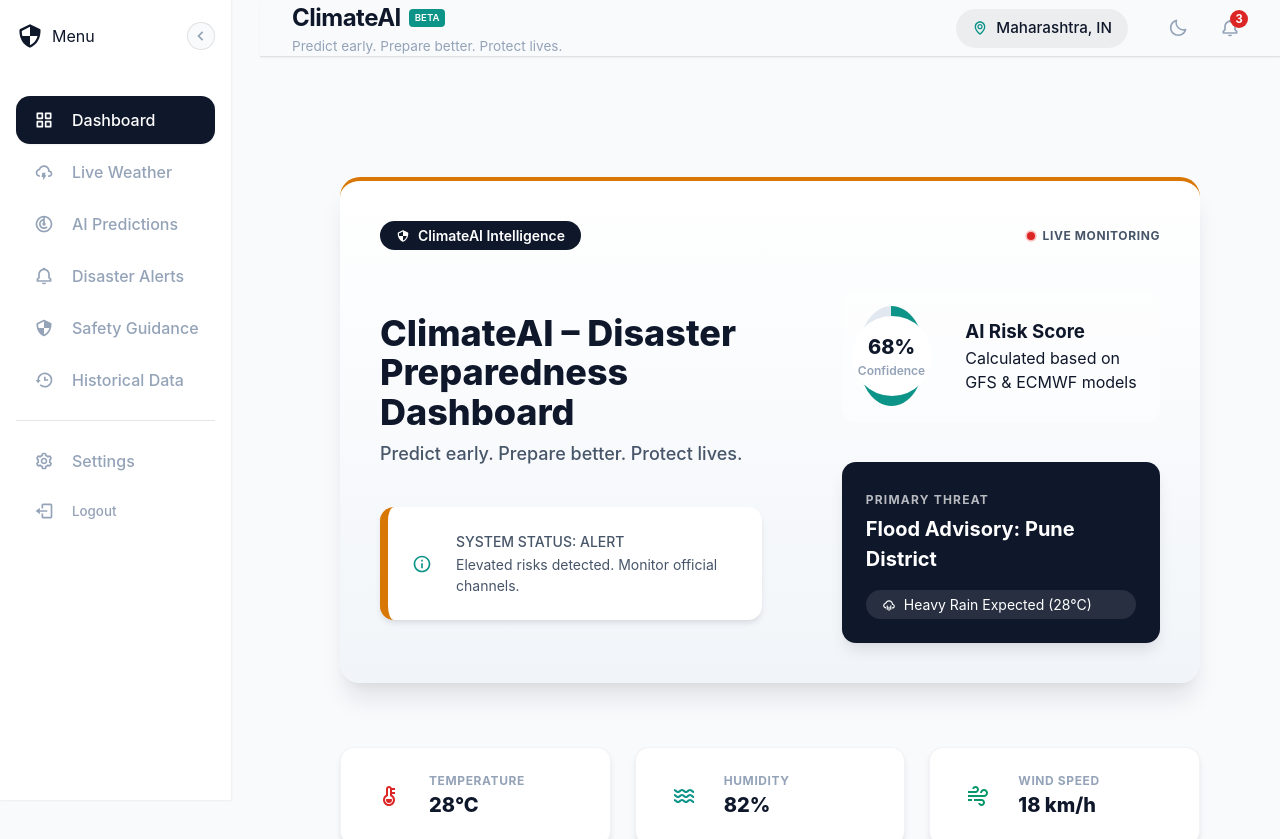
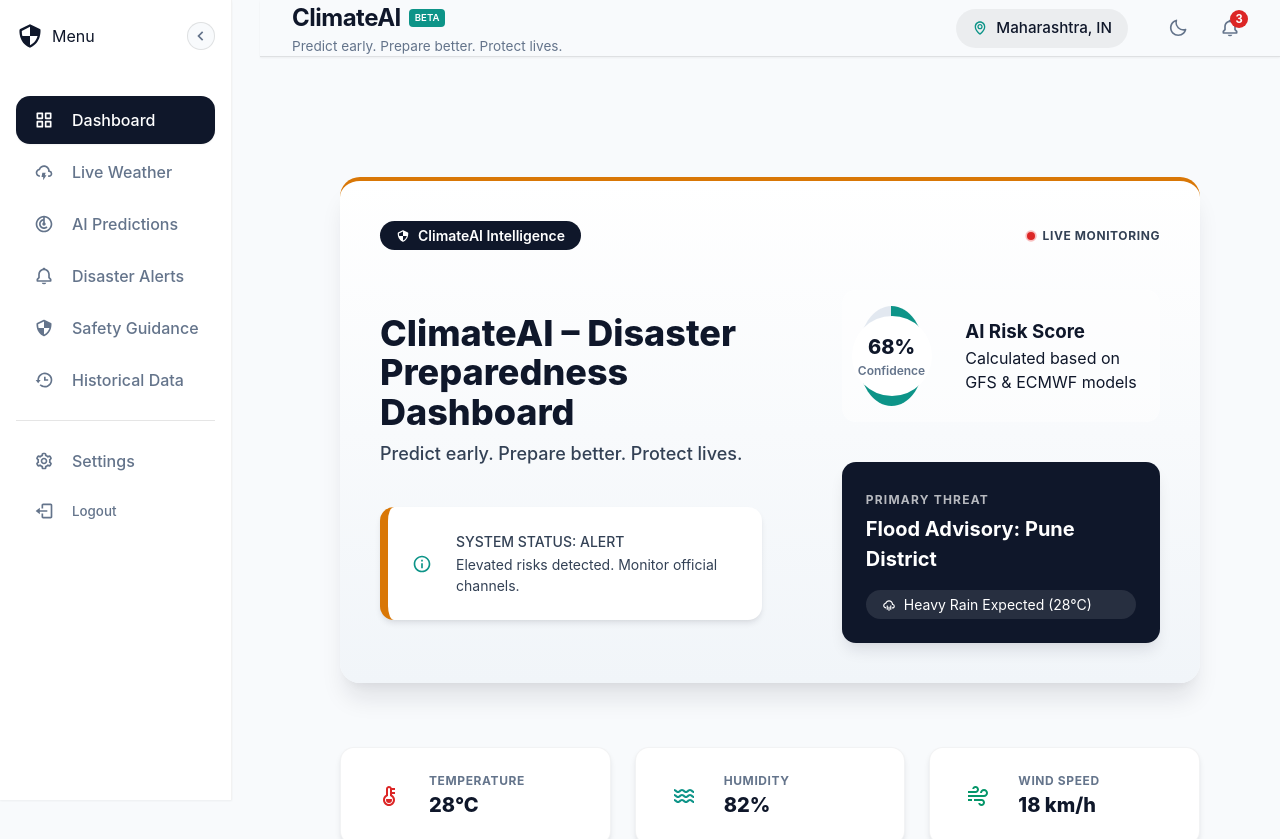
Before and after one commit to VSK-18/climate-shield-dashboard, a React (Vite) app: page / in a window 1280 px wide. Shown: the top 839 px of the page. Built offline with nearby package versions, Linux system fonts and the light colour scheme.

Commit message:
Update 4

```diff
--- a/src/components/dashboard/AlertFeed.jsx
+++ b/src/components/dashboard/AlertFeed.jsx
@@ -1,5 +1,5 @@
 import React from 'react';
-import { BiErrorCircle, BiTime, BiCheckShield, BiMapPin, BiRadiation } from 'react-icons/bi';
+import { BiErrorCircle, BiTime, BiCheckShield, BiMapPin } from 'react-icons/bi';
 import './AlertFeed.css';
 
 const AlertFeed = ({ onAlertClick }) => {
--- a/src/index.css
+++ b/src/index.css
@@ -17,11 +17,11 @@
   /* Red */
 
   /* Text Colors */
-  --color-text-main: #f8fafc;
-  /* Slate 50 */
-  --color-text-muted: #94a3b8;
-  /* Slate 400 */
-  --color-text-inverse: #1e293b;
+  --color-text-main: #0f172a;
+  /* Slate 900 */
+  --color-text-muted: #64748b;
+  /* Slate 500 */
+  --color-text-inverse: #f8fafc;
 
   /* Backgrounds */
   --color-bg-body: #f1f5f9;
--- a/src/styles/variables.css
+++ b/src/styles/variables.css
@@ -15,10 +15,10 @@
 
   --color-text-primary: #0F172A;
   /* Slate 900 */
-  --color-text-secondary: #475569;
-  /* Slate 600 */
-  --color-text-muted: #94A3B8;
-  /* Slate 400 */
+  --color-text-secondary: #334155;
+  /* Slate 700 */
+  --color-text-muted: #64748b;
+  /* Slate 500 */
   --color-text-inverse: #FFFFFF;
 
   /* Alert Colors - High Contrast (SDG 13 Palette) */
```
